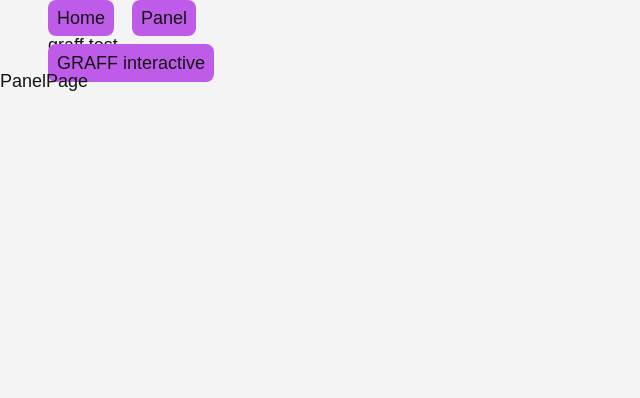
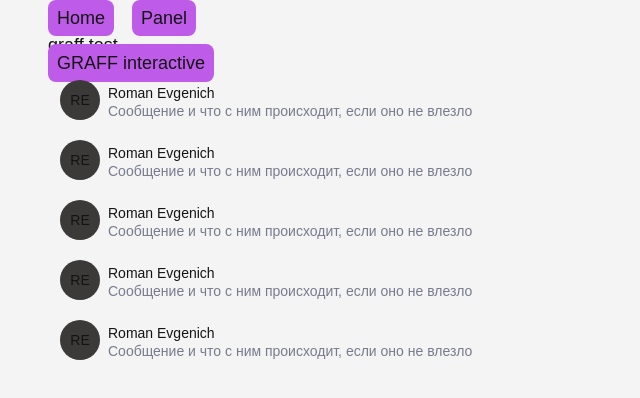
Before and after one commit to popovre/graffinteractive, a React (Vite) app: page /panel in a window 1280 px wide. Shown: the top 398 px of the page, without its empty margins (0-640 px from the left). Built offline with nearby package versions, Linux system fonts and the light colour scheme.

Commit message:
made dialogs

```diff
--- /dev/null
+++ b/src/components/dialogs/component.tsx
@@ -0,0 +1,45 @@
+import styles from "./style.module.scss"
+
+const dialogs = [
+  {
+    name: "Roman Evgenich",
+    message: "Сообщение и что с ним происходит, если оно не влезло",
+  },
+  {
+    name: "Roman Evgenich",
+    message: "Сообщение и что с ним происходит, если оно не влезло",
+  },
+  {
+    name: "Roman Evgenich",
+    message: "Сообщение и что с ним происходит, если оно не влезло",
+  },
+  {
+    name: "Roman Evgenich",
+    message: "Сообщение и что с ним происходит, если оно не влезло",
+  },
+  {
+    name: "Roman Evgenich",
+    message: "Сообщение и что с ним происходит, если оно не влезло",
+  },
+]
+
+const Dialogs = () => {
+  return (
+    <div className={styles.root}>
+      {dialogs.map(({ name, message }) => (
+        <div className={styles.dialog}>
+          <span>
+            {name
+              ?.split(" ")
+              .map(element => element[0])
+              .join("")}
+          </span>
+          <p className={styles.name}>{name}</p>
+          <p className={styles.message}>{message}</p>
+        </div>
+      ))}
+    </div>
+  )
+}
+
+export default Dialogs
--- /dev/null
+++ b/src/components/dialogs/style.module.scss
@@ -0,0 +1,35 @@
+.root {
+  display: flex;
+  flex-direction: column;
+}
+
+.dialog {
+  position: relative;
+  display: flex;
+  flex-direction: column;
+  gap: 4px;
+  padding-left: 60px;
+  padding-right: 12px;
+  padding-block: 14px;
+
+  font-size: 14px;
+
+  & span {
+    position: absolute;
+
+    width: 40px;
+    height: 40px;
+    display: flex;
+    align-items: center;
+    justify-content: center;
+    border-radius: 50%;
+    background-color: #3c3939;
+
+    left: 12px;
+    bottom: 12px;
+  }
+}
+
+.message {
+  color: #777b8c;
+}
--- a/src/components/slides-list/style.module.scss
+++ b/src/components/slides-list/style.module.scss
@@ -1,6 +1,8 @@
 .root {
+  margin: 0 auto;
   display: flex;
   transition: transform 0.5s ease-in-out;
+  column-gap: 10px;
   height: 100%;
-  width: 100%;
+  width: 90%;
 }
--- a/src/pages/panel-page/component.tsx
+++ b/src/pages/panel-page/component.tsx
@@ -1,5 +1,12 @@
+import Dialogs from "../../components/dialogs/component"
+import styles from "./style.module.scss"
+
 const PanelPage = () => {
-  return <div>PanelPage</div>
+  return (
+    <div className={styles.root}>
+      <Dialogs />
+    </div>
+  )
 }
 
 export default PanelPage
--- a/src/pages/panel-page/style.module.scss
+++ b/src/pages/panel-page/style.module.scss
@@ -0,0 +1,3 @@
+.root {
+  @include content;
+}
```
